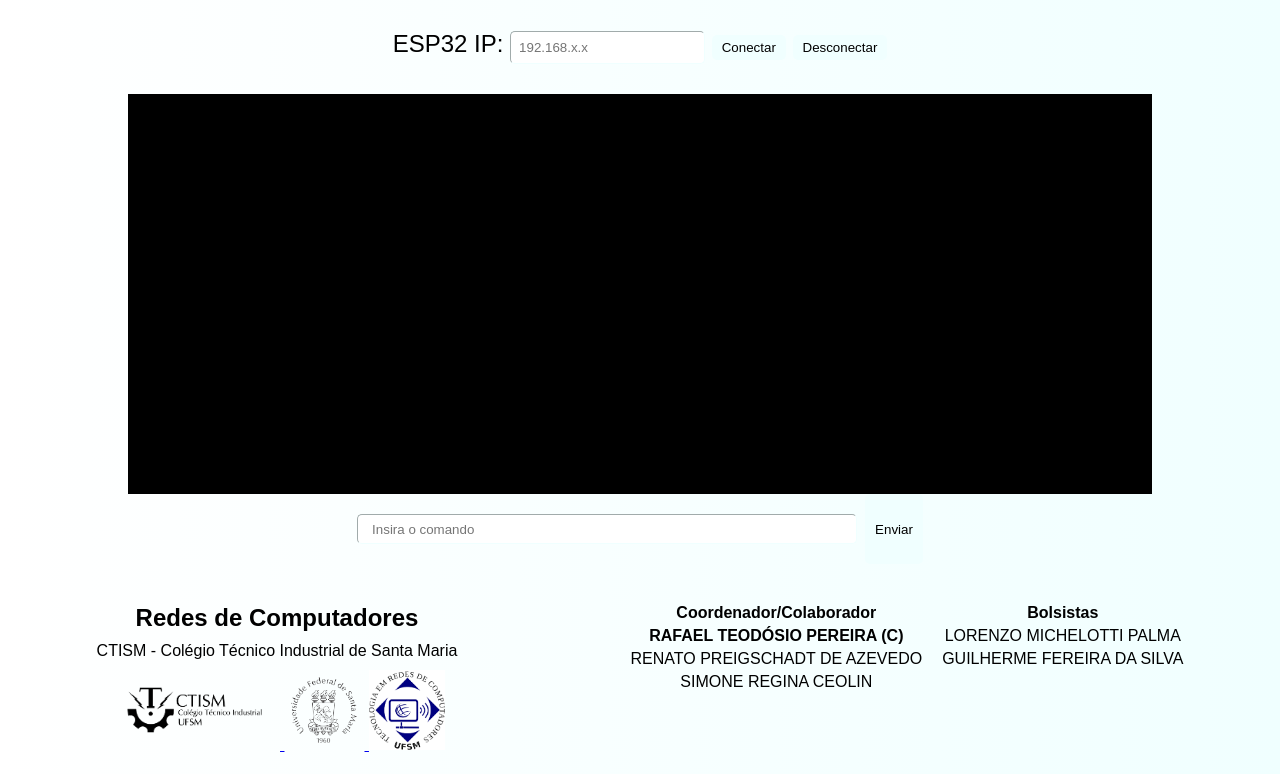
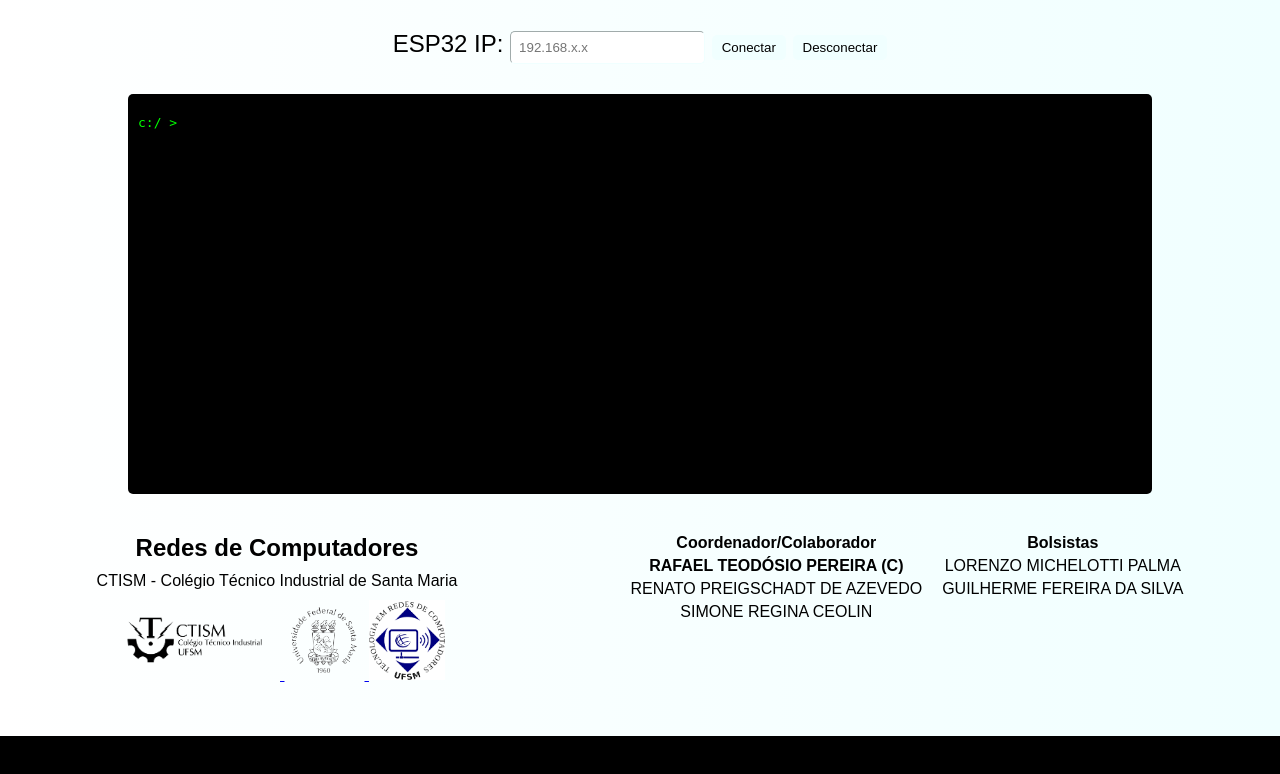
Before and after one commit to guiziifs/ICDR-IoT, a Flask app: page / in a window 1280 px wide. Shown: the part 64-838 px from the top of the page. After the commit the page ends 800 px from the top, so only its background shows below. Run offline with Flask 3, Linux system fonts and the light colour scheme; some libraries are stand-ins or nearby versions; some web fonts are replaced.

Commit message:
uptade terminal

```diff
--- a/PythonWebServer/static/script.js
+++ b/PythonWebServer/static/script.js
@@ -1,9 +1,6 @@
 let socket;
 
-const terminal = document.getElementById("terminal");
 const ipInput = document.getElementById("ip-input");
-const cmdInput = document.getElementById("cmd");
-const sendBtn = document.getElementById("send");
 
 document.getElementById("connect").onclick = () => {
   socket = io();
@@ -14,39 +11,62 @@
   });
 
   socket.on("server_response", (msg) => {
-    terminal.textContent += msg;   // escreve direto, sem quebrar linha
-    terminal.scrollTop = terminal.scrollHeight;
-    });
-
+    // escreve a resposta no histórico do terminal
+    $("#history").append(msg + "<br/>");
+    $(".terminal").scrollTop($(".terminal")[0].scrollHeight);
+  });
 };
 
-function sendCommand(){
-  const cmd = cmdInput.value;
+function sendCommand(cmd) {
+  if (!socket) return;
+  if (cmd.trim() === "") return;
   socket.emit("send_command", cmd);
-  cmdInput.value = "";
 }
 
-sendBtn.onclick = sendCommand;
-
-cmdInput.addEventListener("keypress", (event) =>{
-  if(event.key == "Enter"){
-    sendCommand();
-  }
-})
-
-//document.getElementById("send").onclick = () => {
-  //const cmd = document.getElementById("cmd").value;
-  //if (cmd.trim() !== "") {
-    //socket.emit("send_command", cmd);
-    //document.getElementById("cmd").value = "";
-  //}
-//};
-
+// desconectar
 document.getElementById("disconnect").onclick = () => {
-  socket.emit("disconnect_esp");
+  if (socket) socket.emit("disconnect_esp");
 };
 
 function log(msg) {
-  terminal.textContent += msg + "\n";
-  terminal.scrollTop = terminal.scrollHeight;
+  $("#history").append(msg + "<br/>");
+  $(".terminal").scrollTop($(".terminal")[0].scrollHeight);
 }
+
+// --------------------
+// LÓGICA DO TERMINAL NOVO
+// --------------------
+$(function () {
+  $(".terminal").on("click", function () {
+    $("#input").focus();
+  });
+
+  $("#input").on("keydown", function search(e) {
+    if (e.keyCode === 13) {
+      e.preventDefault();
+      const cmd = $(this).val();
+
+      if(cmd === "") {
+      $("#history").append("<br/>");
+      } else {
+        // mostra o comando no histórico
+        $("#history").append("<span style='color:lightgreen'>" + $("#path").text() + cmd + "</span><br/>");
+        $(".terminal").scrollTop($(".terminal")[0].scrollHeight);
+      }
+
+      if (socket && socket.connected) {
+        // envia para o servidor
+        sendCommand(cmd);
+      } else {
+        $("#history").append("<span style='color:orange'>[Not connected]</span><br/>");
+      }
+
+      if (cmd.substring(0, 3) === "cd ") {
+        $("#path").html(cmd.substring(3) + "&nbsp;>&nbsp;");
+      }
+
+      // limpa input sempre
+      $(this).val("");
+    }
+  });
+});
--- a/PythonWebServer/static/style.css
+++ b/PythonWebServer/static/style.css
@@ -39,18 +39,6 @@
   padding: 8px;
 }
 
-#terminal {
-  background-color: black;
-  height: 400px;
-  width: 80%;
-  margin-top: 30px;
-  color: #0f0;
-  font-size: 16.5px;
-  overflow-y: auto;
-  white-space: pre-wrap;
-  font-family: monospace;
-}
-
 .operation {
   font-size: 1.5rem;
 }
@@ -69,11 +57,6 @@
   margin-bottom: 20px;
   height: 25px;
   width: 500px;
-}
-
-.command-box {
-  display: flex;
-  gap: 8px;
 }
 
 .footer {
@@ -117,3 +100,40 @@
 .footer-img {
   height: 10vh;
 }
+
+/* -------------------------
+   NOVO TERMINAL
+------------------------- */
+.terminal {
+  background: black;
+  color: #0f0;                /* verde neon estilo console */
+  font-family: monospace;
+  padding: 10px;
+  height: 400px;              /* igual ao terminal antigo */
+  width: 80%;
+  margin-top: 30px;
+  overflow-y: auto;           /* permite rolagem */
+  border-radius: 5px;
+}
+
+.line {
+  display: table;
+  width: 100%;
+}
+
+.terminal span {
+  display: table-cell;
+  width: 1px;
+  color: #0f0;
+}
+
+.terminal input {
+  display: table-cell;
+  width: 100%;
+  border: none;
+  background: black;
+  color: #0f0;
+  outline: none;
+  font-family: monospace;
+  font-size: 16px;
+}
--- a/PythonWebServer/templates/index.html
+++ b/PythonWebServer/templates/index.html
@@ -36,12 +36,16 @@
         <button id="disconnect">Desconectar</button>
       </div>
 
-      <pre id="terminal"></pre>
-
-      <div class="command-box">
-        <input id="cmd" type="text" placeholder="Insira o comando" />
-        <button id="send">Enviar</button>
+      <!-- NOVO TERMINAL -->
+      <script src="https://ajax.googleapis.com/ajax/libs/jquery/2.1.1/jquery.min.js"></script>
+      <div class="terminal">
+        <div id="history"></div>
+        <div class="line">
+          <span id="path">c:/&nbsp;>&nbsp;</span>
+          <input type="text" id="input">
+        </div>
       </div>
+      <!-- FIM TERMINAL -->
     </div>
 
     <div class="footer">
```
Also changed, not shown: PythonWebServer/app.py (line endings or trailing spaces), 1 other file.
